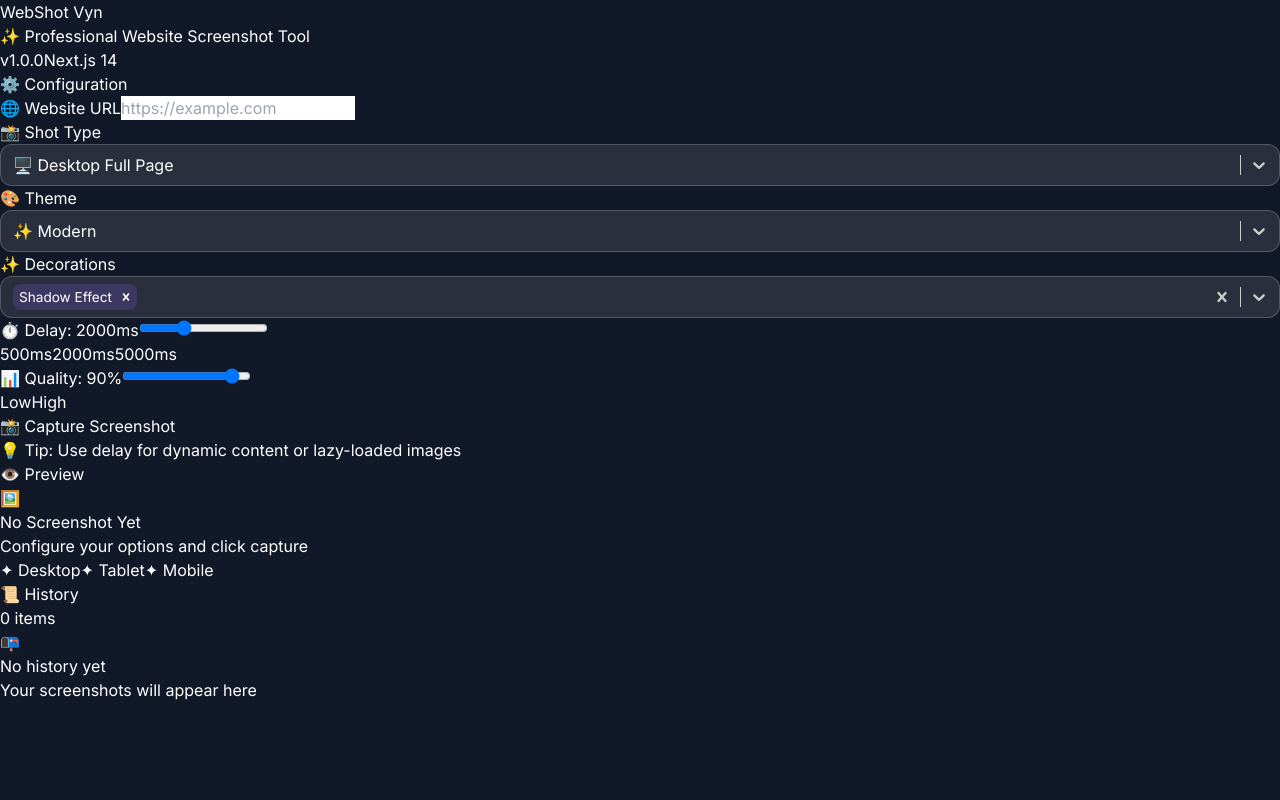
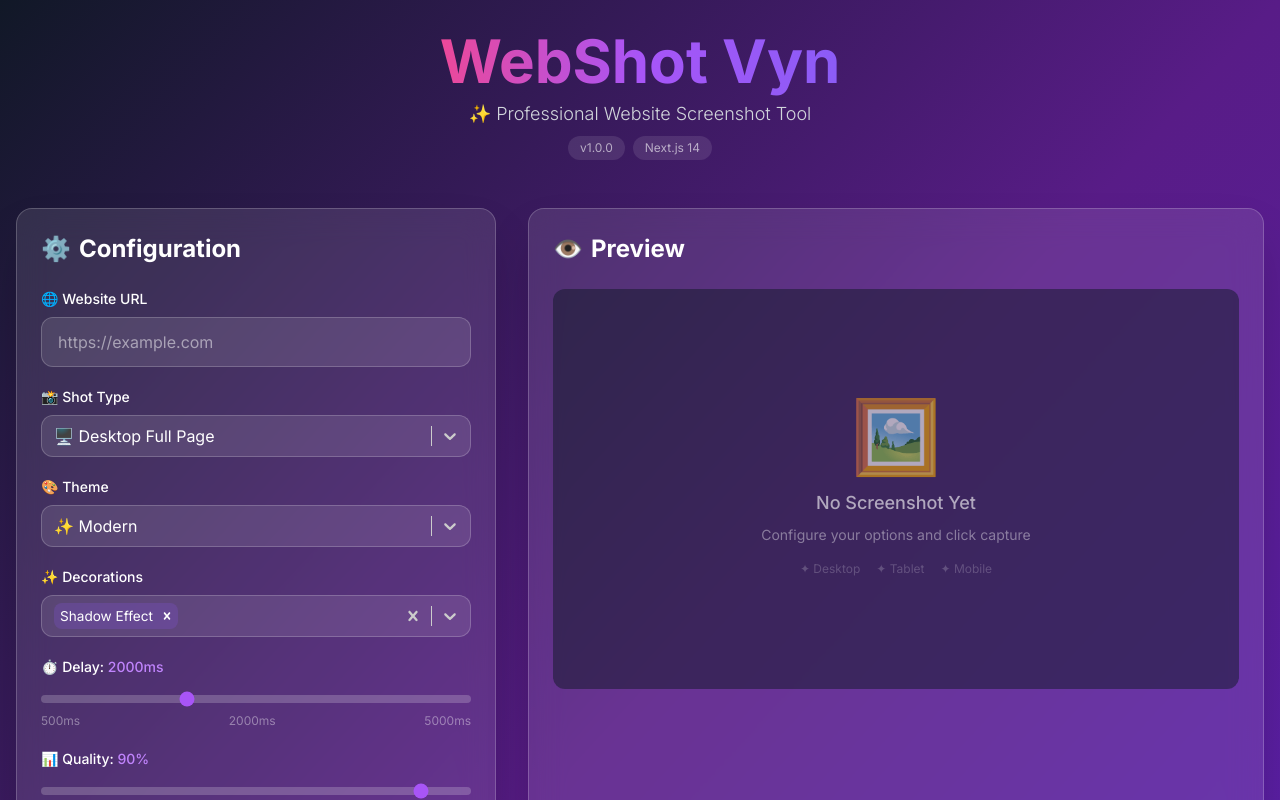
Before and after one commit to Vyn-Dev/WebShot, a Next.js app: page / in a window 1280 px wide. Shown: the top 800 px of the page. Built offline with nearby package versions, Linux system fonts and the light colour scheme.

Commit message:
Create tailwind.config.js

```diff
--- /dev/null
+++ b/tailwind.config.js
@@ -0,0 +1,30 @@
+/** @type {import('tailwindcss').Config} */
+module.exports = {
+  content: [
+    './pages/**/*.{js,ts,jsx,tsx,mdx}',
+    './components/**/*.{js,ts,jsx,tsx,mdx}',
+    './app/**/*.{js,ts,jsx,tsx,mdx}',
+  ],
+  theme: {
+    extend: {
+      backgroundImage: {
+        'gradient-radial': 'radial-gradient(var(--tw-gradient-stops))',
+      },
+      animation: {
+        'fadeIn': 'fadeIn 0.3s ease-in-out',
+        'slideUp': 'slideUp 0.4s ease-out',
+      },
+      keyframes: {
+        fadeIn: {
+          '0%': { opacity: '0' },
+          '100%': { opacity: '1' },
+        },
+        slideUp: {
+          '0%': { transform: 'translateY(20px)', opacity: '0' },
+          '100%': { transform: 'translateY(0)', opacity: '1' },
+        },
+      },
+    },
+  },
+  plugins: [],
+}
```
